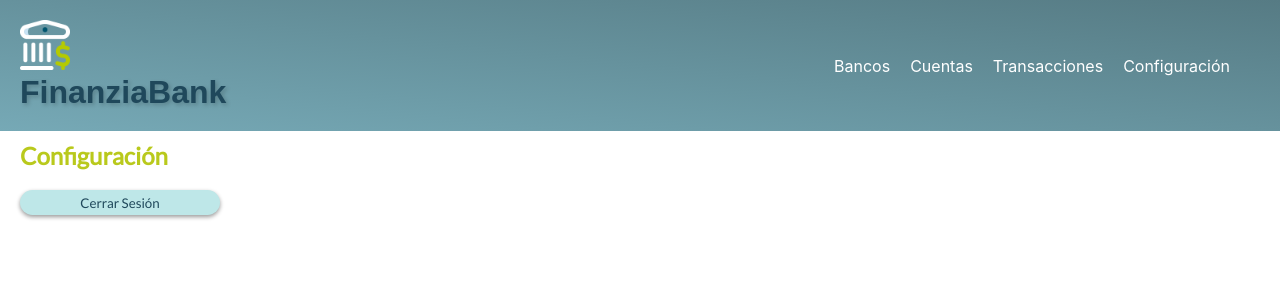
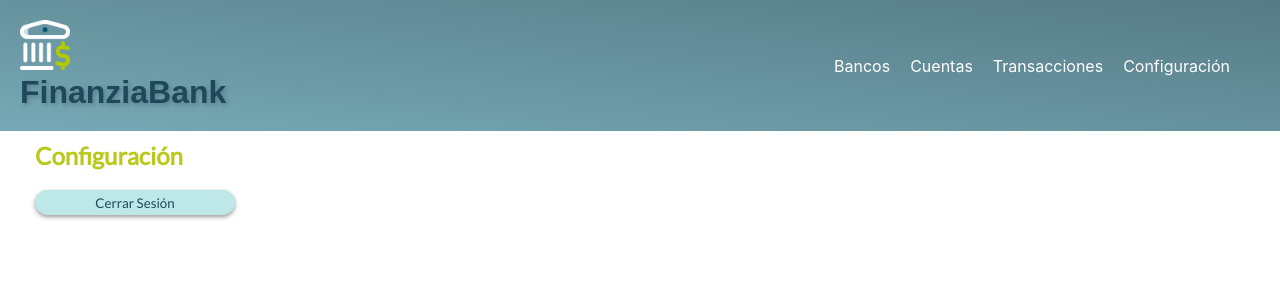
Before and after one commit to saorsu13/pruebaSantiago-aws, a React (Create React App) app: page /settings in a window 1280 px wide. Shown: the top 300 px of the page. Built offline with nearby package versions, Linux system fonts and the light colour scheme.

Commit message:
cambios en card

```diff
--- a/src/styles/CardStyle.css
+++ b/src/styles/CardStyle.css
@@ -44,6 +44,6 @@
   }
 
   .card-logo {
-    margin-left: 20px;
+    margin-left: 2px;
   }
 }
--- a/src/styles/HomeStyle.css
+++ b/src/styles/HomeStyle.css
@@ -4,8 +4,8 @@
   background-position: center;
 }
   .content {
-  margin-left: 20px;
-  margin-right: 20px;
+  margin-left: 35px;
+  margin-right: 35px;
   }
 
 @media screen and (max-width: 768px) {
```
